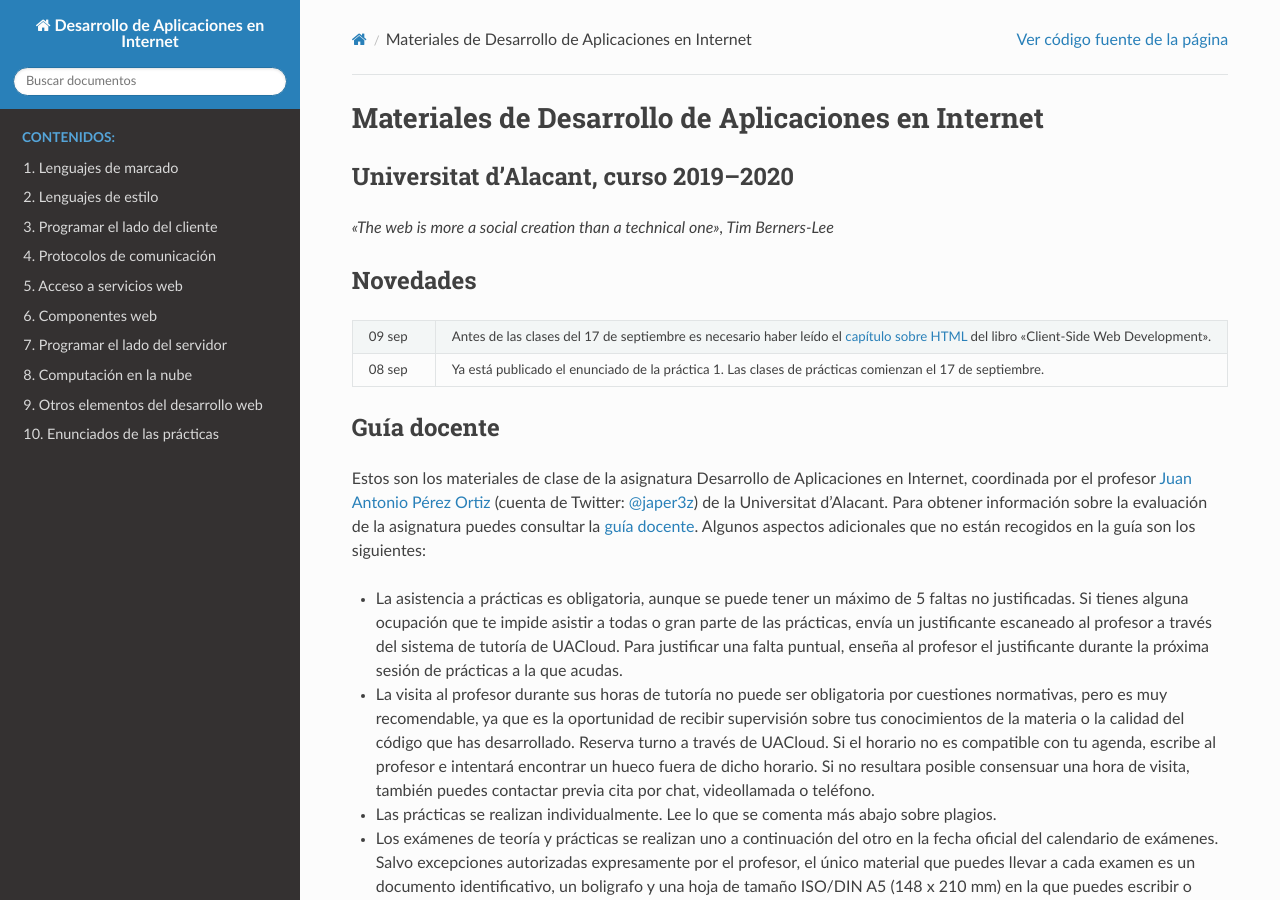
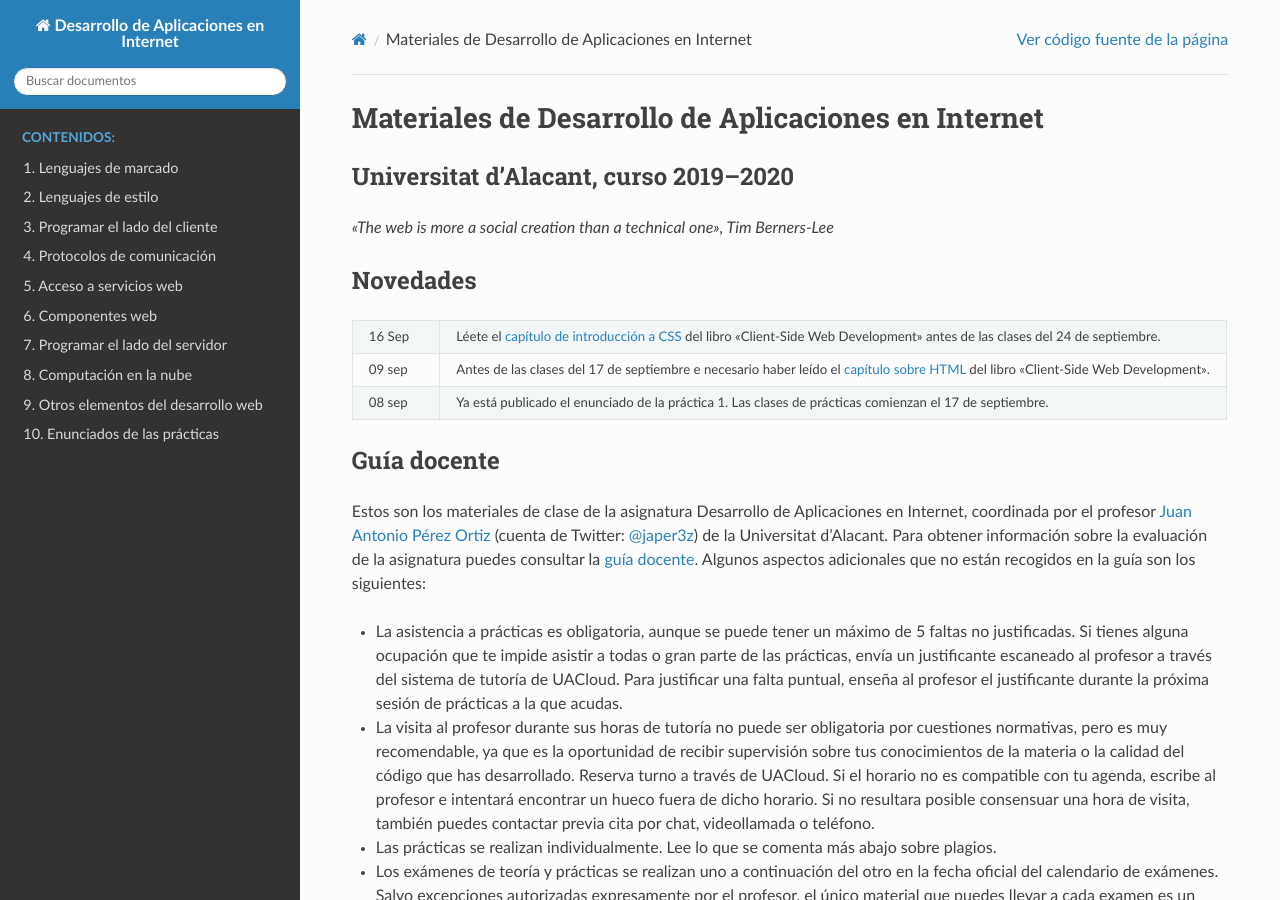
Before and after one commit to jaspock/dai1920, a Sphinx documentation site: the page built from docs/source/index.rst, in a window 1280 px wide and 900 px high. Built offline with Sphinx 7.4.7 and the Read the Docs theme 2.0.0, drawn with Linux system fonts in a browser that asks for light colours.

Commit message:
Cambios menores

```diff
--- a/docs/source/index.rst
+++ b/docs/source/index.rst
@@ -18,12 +18,15 @@ Novedades
     :header-rows: 0
     :class: tablita
 
+    * - 16 Sep
+      - Léete el `capítulo de introducción a CSS`_ del libro "Client-Side Web Development" antes de las clases del 24 de septiembre.
     * - 09 sep
-      - Antes de las clases del 17 de septiembre es necesario haber leído el `capítulo sobre HTML`_ del libro "Client-Side Web Development".
+      - Antes de las clases del 17 de septiembre e necesario haber leído el `capítulo sobre HTML`_ del libro "Client-Side Web Development".
     * - 08 sep
       - Ya está publicado el enunciado de la práctica 1. Las clases de prácticas comienzan el 17 de septiembre.
 
 .. _`capítulo sobre HTML`: https://info340.github.io/html-fundamentals.html
+.. _`capítulo de introducción a CSS`: https://info340.github.io/css.html
 
 Guía docente
 ------------
--- a/docs/source/marcado.rst
+++ b/docs/source/marcado.rst
@@ -137,6 +137,8 @@ El código del documento HTML más completo enlazado anteriormente es el siguien
     <section><h4>Colores
     </h4>
     </ul>
+
+  Una posible respuesta (incorrecta) tendría el formato ``1,2,3,4,5,6,7``.
 
   .. 5,6,2,1,4,7,3
 
```
Also changed, not shown: other parts of docs/source/marcado.rst (+1 -1 lines).
